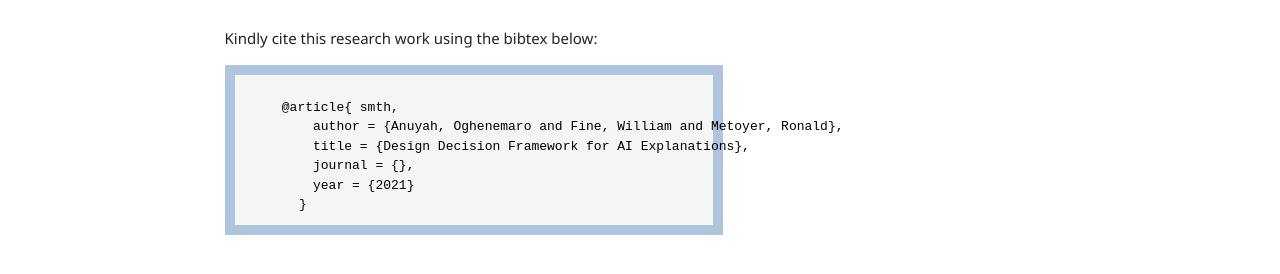
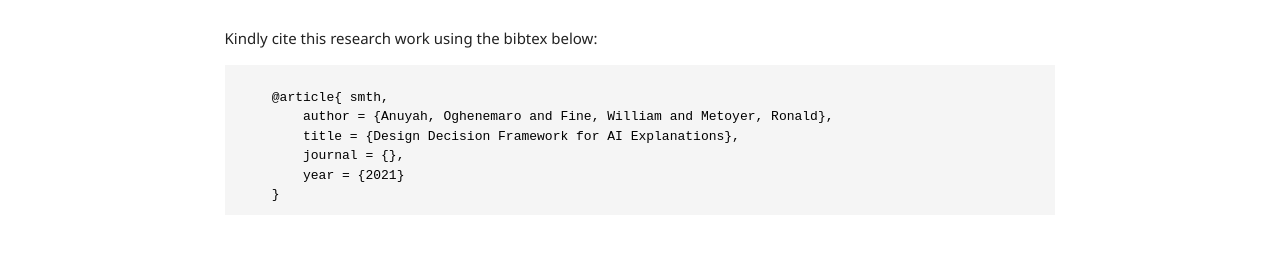
Before and after one commit to design-decision-xai-framework/design-decision-xai-framework.github.io, a plain HTML site: page pages/index.html in a window 1280 px wide. Shown: the part 336-610 px from the top of the page. Drawn offline with Linux system fonts and the light colour scheme.

```diff
--- a/pages/index.html
+++ b/pages/index.html
@@ -56,7 +56,7 @@
             <p style="font-size: 15px">
                 Kindly cite this research work using the bibtex below:</p>
 
-            <div class="information-panel">
+            <!--<div class="information-panel">-->
                 <div class="information-panel-content">
                     <pre style="width: 50%; margin-left: -150px">
                         @article{ smth,
@@ -69,7 +69,7 @@
                     </pre>
 
                 </div>
-            </div>
+            <!--</div>-->
 
 
         </div>
```
